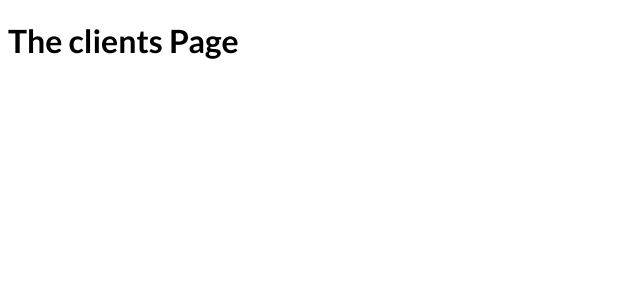
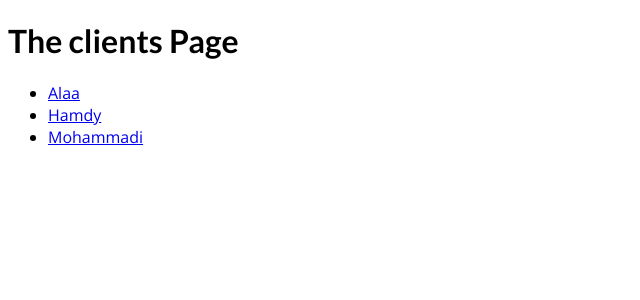
Before and after one commit to AlaaHamdyMohammadi/Maximilian-NextJS-Course, a Next.js app in the folder Section3/CodeSection3/: page /clients in a window 1280 px wide. Shown: the top 300 px of the page, without its empty margins (0-640 px from the left). Built offline with nearby package versions, Linux system fonts and the light colour scheme.

Commit message:
Navigate Dynamic Routes

```diff
--- a/Section3/CodeSection3/pages/clients/index.js
+++ b/Section3/CodeSection3/pages/clients/index.js
@@ -1,7 +1,17 @@
+import Link from 'next/link';
+
 function ClientsPage() {
+  const clients = [
+    {id: 1, name: 'Alaa'},
+    {id: 2, name: 'Hamdy'},
+    {id: 3, name: 'Mohammadi'},
+  ]
   return (
     <div>
       <h1>The clients Page</h1>
+      <ul>
+        {clients.map((client) => <li key={client.id}><Link href={`/clients/${client.id}`}>{client.name}</Link> </li>)}
+      </ul>
     </div>
   );
 }
```
Also changed, not shown: Section3/CodeSection3/pages/index.js (+10 -0 lines).
